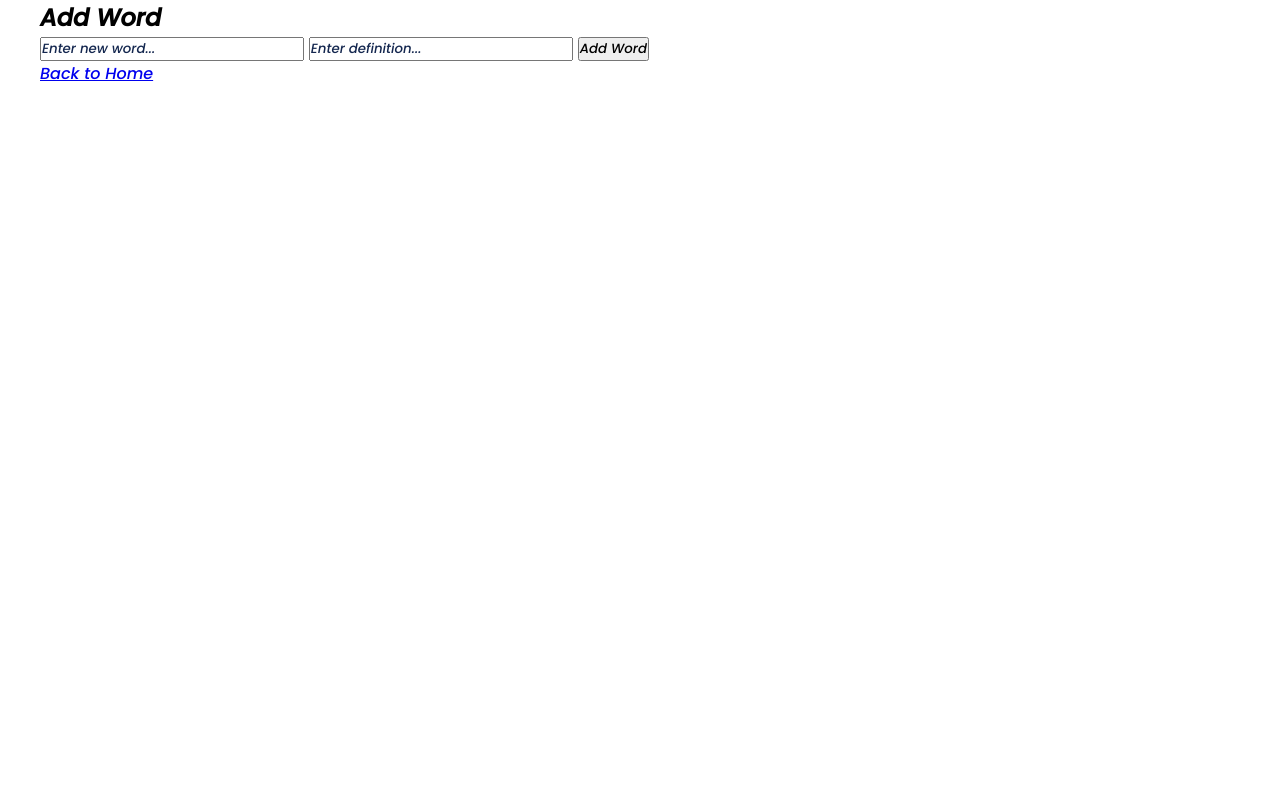
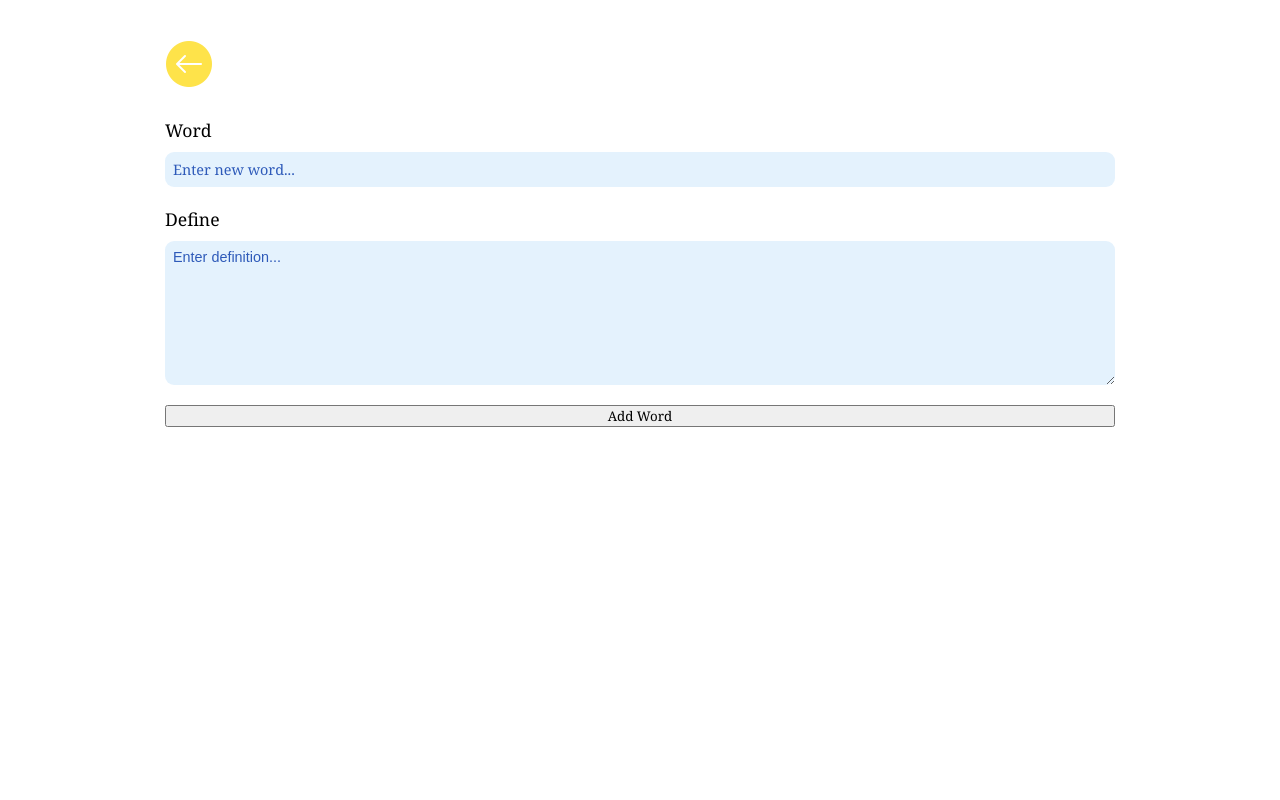
Before and after one commit to seikhchilli/One-Word, a Python web app: template app/templates/add.html in a window 1280 px wide. Run offline with Jinja, Linux system fonts and the light colour scheme; the template is opened without the code that fills it, so the values that code supplies are empty.

Commit message:
intermittent commit

```diff
--- /dev/null
+++ b/app/static/add_script.js
@@ -0,0 +1,25 @@
+document.getElementById("addForm").addEventListener("submit", async (event) => {
+    event.preventDefault();
+    const addWordInput = document.getElementById("addWordInput").value.trim();
+    const addDefinitionInput = document.getElementById("addDefinitionInput").value.trim();
+    if (addWordInput && addDefinitionInput) {
+        try {
+            const response = await fetch("/add/", {
+                method: "POST",
+                headers: {
+                    "Content-Type": "application/x-www-form-urlencoded",
+                },
+                body: `word=${encodeURIComponent(addWordInput)}&definition=${encodeURIComponent(addDefinitionInput)}`,
+            });
+            const data = await response.json();
+            if (response.ok) {
+                alert("Word added successfully.");
+                window.location.reload();
+            } else {
+                alert("Failed to add word. Please try again.");
+            }
+        } catch (error) {
+            console.error("Error occurred during word addition:", error);
+        }
+    }
+});
--- a/app/static/script.js
+++ b/app/static/script.js
@@ -21,30 +21,3 @@ document.getElementById("searchForm").addEventListener("submit", async (event) =
         }
     }
 });
-
-// Function to handle add form submission
-document.getElementById("addForm").addEventListener("submit", async (event) => {
-    event.preventDefault();
-    const addWordInput = document.getElementById("addWordInput").value.trim();
-    const addDefinitionInput = document.getElementById("addDefinitionInput").value.trim();
-    if (addWordInput && addDefinitionInput) {
-        try {
-            const response = await fetch("/add/", {
-                method: "POST",
-                headers: {
-                    "Content-Type": "application/x-www-form-urlencoded",
-                },
-                body: `word=${encodeURIComponent(addWordInput)}&definition=${encodeURIComponent(addDefinitionInput)}`,
-            });
-            const data = await response.json();
-            if (response.ok) {
-                alert("Word added successfully.");
-                window.location.reload();
-            } else {
-                alert("Failed to add word. Please try again.");
-            }
-        } catch (error) {
-            console.error("Error occurred during word addition:", error);
-        }
-    }
-});
--- a/app/static/styles.css
+++ b/app/static/styles.css
@@ -6,7 +6,7 @@
     margin: 0;
     padding: 0;
     box-sizing: border-box;
-    font-family: 'Poppins', sans-serif;
+    font-family: Georgia, 'Times New Roman', Times, serif;
 }
 
 
@@ -82,12 +82,14 @@ body {
 
 .search-bar{
     width:100%;
-    background-color: rgba(137, 9, 9, 0.2);
+    background-color: rgba(119, 188, 244, 0.2);
     display: flex;
     align-items: center;
     border-radius: 60px;
-    padding: 2px 4px;
+    padding-right: 6px;
     padding-left: 0;
+    padding-top: 1px;
+    padding-bottom: 1px;
     justify-content: space-between;
     flex-direction: row;
     /* backdrop-filter: blur(4px) saturate(180%); */
@@ -99,14 +101,13 @@ body {
      border: 0;
      outline: none;
      font-size: 2vh;
-     padding-left: 2vh;
-     padding-top: 2vh;
-     padding-bottom: 2vh;
-     color: #cac7ff;
+     padding: 2vh;
+     color: rgb(22, 35, 100);
+     font-family: 'Be Vietnam Pro', sans-serif;
 
 }
 ::placeholder{
-    color: #14274F;
+    color: #2e5ab9;
 }
 
 .search-bar button img{
@@ -143,6 +144,8 @@ body {
     border-bottom-width: 1px;
     border-bottom-color: lightgray;
     border-bottom-style:inset;
+    height: 80px;
+    overflow: hidden;
 }
 
 .content li h3{
@@ -158,52 +161,20 @@ body {
     padding-top: 2px;
     color: #3A3B3C;
     font-size: 15px;
+    font-family: 'Be Vietnam Pro', sans-serif;
 }
 
-.content li img{
-    float: right;
-    color: #14274F;
-}
 
-/* #searchForm,
-#addForm {
-    display: flex;
-    flex-wrap: wrap;
-    align-items: center;
-
-} */
-
-/* #searchInput,
-#addWordInput,
-#addDefinitionInput {
-    margin-bottom: 10px;
-    padding: 5px;
-    width: 300px;
-    border: 1px solid #ccc;
-    border-radius: 20px;
-    cursor: pointer;
-} */
 
 /* Media queries for responsiveness */
 @media screen and (max-width: 475px) {
     .container {
         padding: 0.5%;
+        padding-right: 2%;
+        padding-left: 1.5%;
     }
 }
 
-/* Word list styles */
-/* #wordList {
-    list-style-type: none;
-    padding: 0;
-}
-
-#wordList li {
-    margin-bottom: 5px;
-}
-#wordList li a {
-    text-decoration: none;
-    color: #333;
-} */
 
 
 /* Word definition page styles */
@@ -244,3 +215,34 @@ body {
         width: 200px;
     }
 } */
+
+.add_form {
+    display: flex;
+    flex-direction: column;
+    padding: 5px;
+}
+
+.add_form label{
+    margin-top: 10px;
+    margin-bottom: 10px;
+    font-size: 2.2vh;
+}
+
+.input_box{
+    margin-bottom: 10px;
+    border-radius: 9px;
+    border: 0;
+    background-color: rgba(119, 188, 244, 0.2);
+    padding: 8px;
+    font-size: 1.8vh;
+    outline: 0;
+    color: rgb(22, 35, 100);
+}
+
+#addDefinitionInput {
+    height: 18vh;
+    font-family: 'Be Vietnam Pro', sans-serif;
+}
+.add_form button{
+    margin-top: 10px;
+}
--- a/app/templates/add.html
+++ b/app/templates/add.html
@@ -9,15 +9,27 @@
 </head>
 
 <body>
-    <h2>Add Word</h2>
-    <form id="addForm">
-        <input type="text" id="addWordInput" placeholder="Enter new word...">
-        <input type="text" id="addDefinitionInput" placeholder="Enter definition...">
-        <button type="submit">Add Word</button>
-    </form>
-    <!-- Add file upload functionality here -->
-    <a href="/">Back to Home</a>
-    <script src="/static/script.js"></script>
+    <div class="container">
+        <div class="nav_area">
+            <div class="navbar">
+                <h1 class="title2"><img onclick="history.back()" width="50" height="50" src="/static/images/back.png" alt="add--v1"/></a></h2>
+            </div>
+        </div>
+        <div class="form_area">
+            <form id="addForm" class="add_form">
+                <label for="addWordInput">Word</label>
+                <input type="text" class = "input_box", id="addWordInput" placeholder="Enter new word...">
+                <label for="addDefinitionInput">Define</label>
+                <textarea class = "input_box" id="addDefinitionInput" placeholder="Enter definition..."></textarea>
+                <button type="submit">Add Word</button>
+            </form>
+        </div>
+
+        <!-- Add file upload functionality here -->
+
+    </div>
+
+    <script src="/static/add_script.js"></script>
 </body>
 
 </html>
```
Also changed, not shown: app/static/images/back.png (added).
